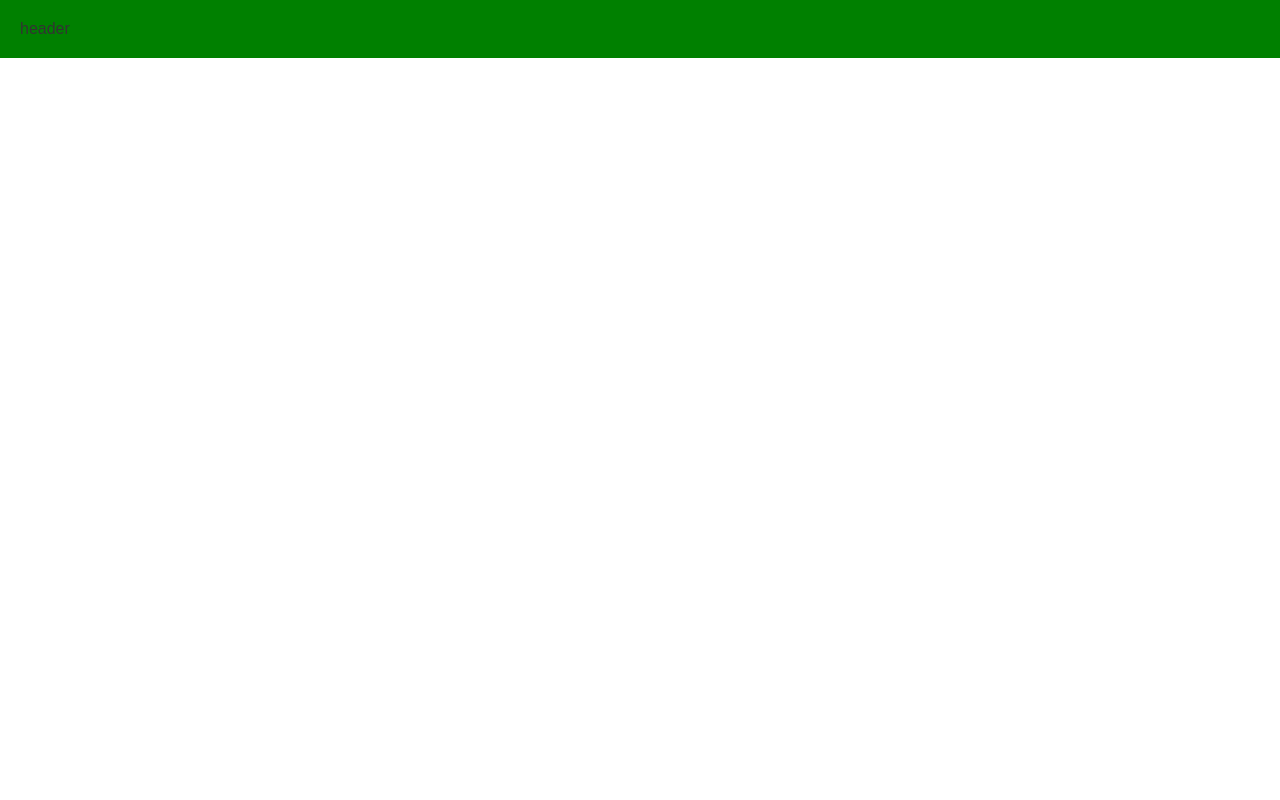
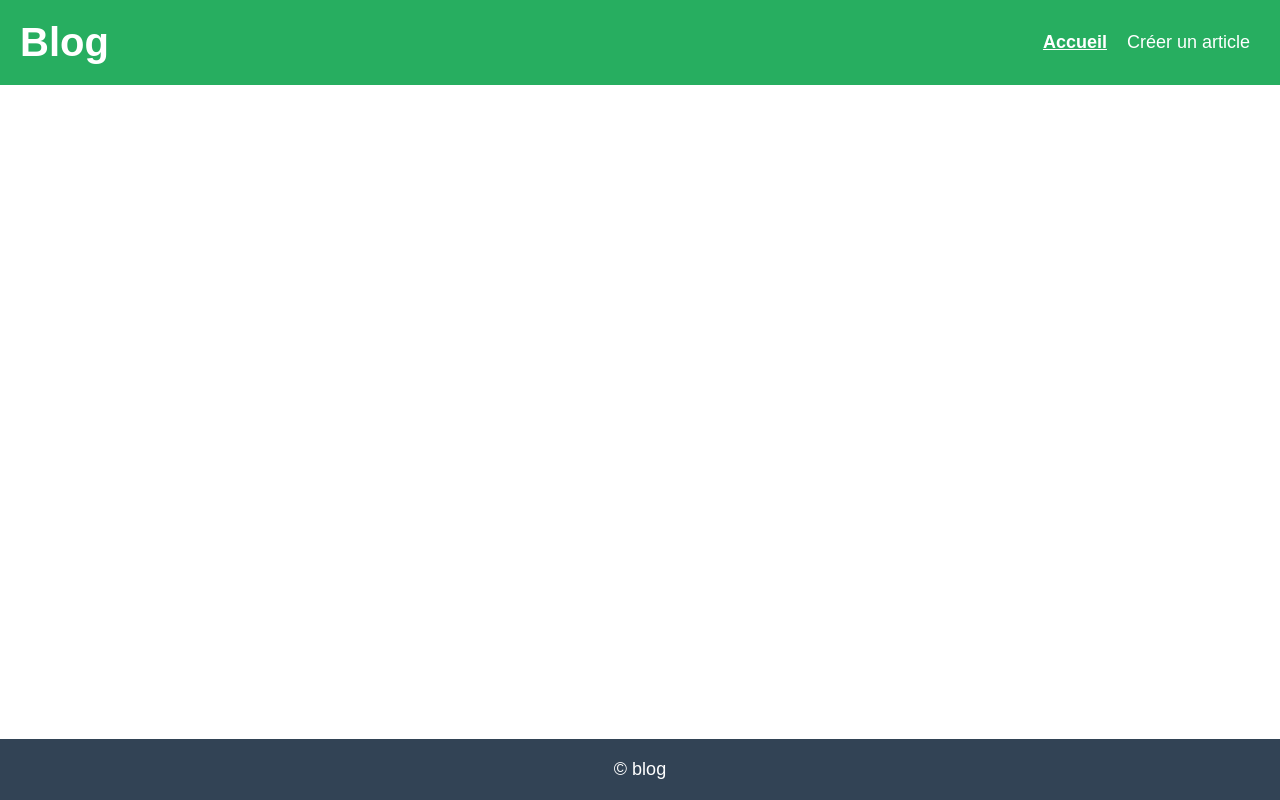
Before and after one commit to vhernandezge1/Projet-Blog, a website built with Vite: page src/index.html in a window 1280 px wide. Built offline with nearby package versions, Linux system fonts and the light colour scheme; a web font is replaced by a local one.

Commit message:
maj visuel

```diff
--- a/src/assets/styles/_variables.scss
+++ b/src/assets/styles/_variables.scss
@@ -4,6 +4,7 @@
   --accent: #2c3e50;
   --text: #333;
   --divider: #ecf0f1;
+  --dark-grey: #324355;
   --font-family: "Muli", sans-serif;
   --box-shadow: 0 1px 2px 0 rgba(60, 64, 67, 0.3),
     0 1px 3px 1px rgba(60, 64, 67, 0.15);
--- a/src/assets/styles/styles.scss
+++ b/src/assets/styles/styles.scss
@@ -17,8 +17,32 @@
 
 header {
   grid-area: header;
-  background: green;
-  padding: 20px;
+  background: var(--dark);
+  padding: 2rem;
+  display: flex;
+  flex-flow: row nowrap;
+  justify-content: space-between;
+  align-items: center;
+  a {
+    color: white;
+  }
+  .header-brand {
+    font-size: 4rem;
+    font-weight: 700;
+  }
+  ul {
+    display: flex;
+    li {
+      .header-nav {
+        font-size: 1.8rem;
+        padding: 0 10px;
+      }
+      .active {
+        font-weight: 700;
+        text-decoration: underline;
+      }
+    }
+  }
 }
 
 .content {
@@ -28,5 +52,9 @@ header {
 
 footer {
   grid-area: footer;
-  padding: 20px;
+  padding: 2rem;
+  background: var(--dark-grey);
+  font-size: 1.8rem;
+  text-align: center;
+  color: white;
 }
--- a/src/index.html
+++ b/src/index.html
@@ -14,10 +14,18 @@
   <body>
     <div class="container">
       <header>
-        header
+        <a class="header-brand" href="/">Blog</a>
+        <ul>
+          <li>
+            <a href="./index.html" class="header-nav active">Accueil</a>
+          </li>
+          <li>
+            <a href="./form/form.html" class="header-nav">Créer un article</a>
+          </li>
+        </ul>
       </header>
       <div class="content"></div>
-      <footer></footer>
+      <footer>© blog</footer>
     </div>
   </body>
 </html>
```
